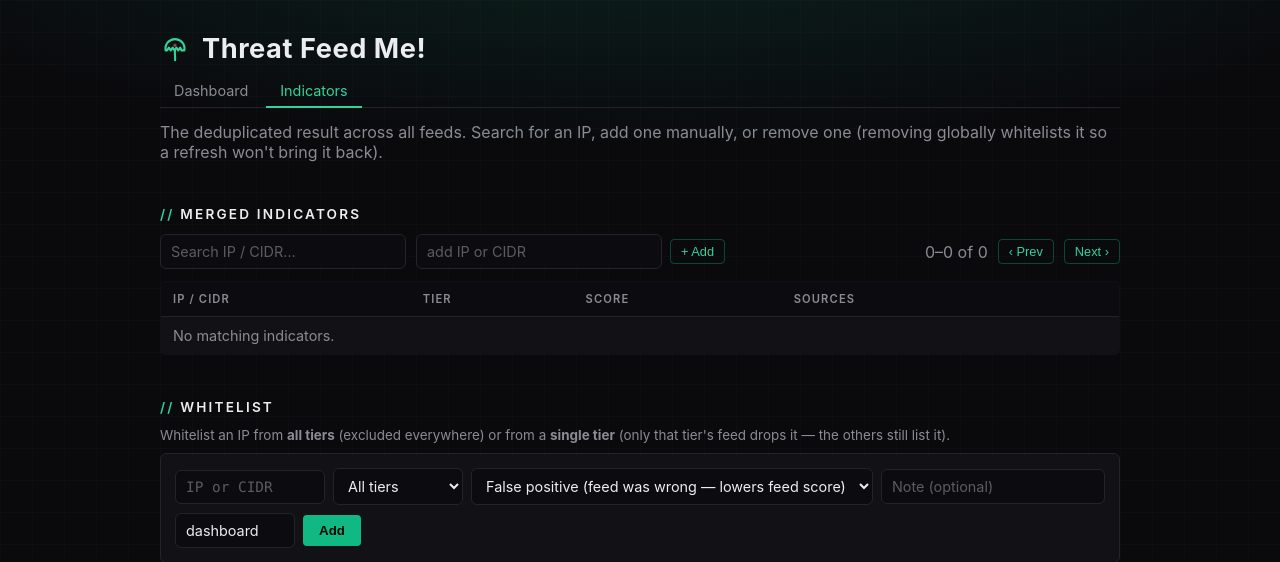
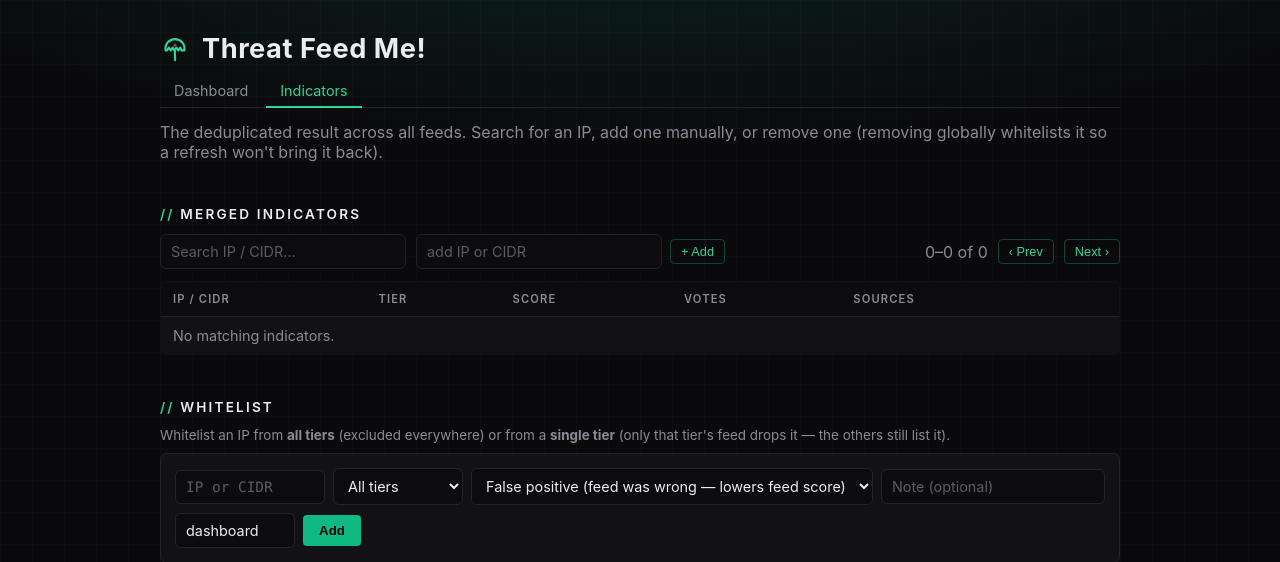
Before and after one commit to alexlinos/threat-feed-me, a FastAPI app: page /indicators in a window 1280 px wide. Shown: the top 562 px of the page. Run offline with FastAPI, Linux system fonts and the light colour scheme; data that the repository does not hold is empty; some libraries are stand-ins or nearby versions.

Commit message:
dashboard: expose effective votes in the indicators table and APIs
The tier of an IP with a short source list was unexplainable from the UI —
netblock votes are counted by the scorer but never listed as sources. Now:

- /api/indicators (list) and /api/indicators/<ip> (detail) carry
  effective_votes (rounded, null until the first rescore)
- the indicators table gains a Votes column; a value exceeding the listed
  source count is flagged with a trailing + (netblock evidence)
- the whitelist modal shows "~ N independent votes" under the sources

Test placement note: the new API test must live above the CSRF section in
test_dashboard_feeds.py — that section's fixture re-imports the package
against a different database, so later `dashboard.db` references no longer
match the module-scoped client.

```diff
--- a/src/threatfeedme/database.py
+++ b/src/threatfeedme/database.py
@@ -86,6 +86,8 @@ class Database:
             confidence_score=row['confidence_score'],
             tier=tier,
             metadata=meta,
+            effective_votes=(row['effective_votes']
+                             if 'effective_votes' in row.keys() else None),
         )
 
     # ==================== SCHEMA ====================
@@ -398,7 +400,7 @@ class Database:
             ALL_FEEDS in feeds for _net, feeds in matcher.cidr_rules)
 
         select_sql = f"""
-            SELECT i.ip, i.confidence_score, i.tier, i.metadata,
+            SELECT i.ip, i.confidence_score, i.tier, i.metadata, i.effective_votes,
                    (SELECT GROUP_CONCAT(source_name) FROM indicator_sources
                     WHERE indicator_id = i.id) AS sources_str
             FROM indicators i{where_sql}
@@ -429,6 +431,8 @@ class Database:
                     "value": _meta_cidr(meta) or ip,
                     "tier": row['tier'],
                     "confidence_score": round(row['confidence_score'], 3),
+                    "effective_votes": (round(row['effective_votes'], 2)
+                                        if row['effective_votes'] is not None else None),
                     "sources": (row['sources_str'] or '').split(',') if row['sources_str'] else [],
                 })
             return {"total": total, "rows": rows}
--- a/src/threatfeedme/models.py
+++ b/src/threatfeedme/models.py
@@ -158,6 +158,10 @@ class ThreatIndicator(BaseModel):
     confidence_score: float
     tier: ConfidenceTier
     metadata: Dict[str, Any] = {}
+    # Overlap-discounted independent-witness count from the last rescore
+    # (None until one has run). Includes netblock-derived votes, so it can
+    # exceed len(sources) — this is what explains an IP's tier.
+    effective_votes: Optional[float] = None
 
     model_config = ConfigDict(from_attributes=True)
 
--- a/src/threatfeedme/routers/indicators.py
+++ b/src/threatfeedme/routers/indicators.py
@@ -128,6 +128,11 @@ def get_indicator_detail(ip: str, _=Depends(require_auth)):
         "value": ind.metadata.get("cidr") or ind.ip,
         "tier": ind.tier.value,
         "confidence_score": round(ind.confidence_score, 3),
+        # Overlap-discounted independent-witness count from the last rescore.
+        # Includes netblock-derived votes, so it can exceed len(sources) —
+        # this is what explains the tier when the source list looks short.
+        "effective_votes": (round(ind.effective_votes, 2)
+                            if ind.effective_votes is not None else None),
         "sources": ind.sources,
     }
 
--- a/src/threatfeedme/static/app.js
+++ b/src/threatfeedme/static/app.js
@@ -199,13 +199,19 @@ async function loadIndicators() {
     indTotal = j.total;
     const body = document.getElementById('ind-body');
     if (!j.indicators.length) {
-        body.innerHTML = '<tr><td colspan="5" class="muted">No matching indicators.</td></tr>';
+        body.innerHTML = '<tr><td colspan="6" class="muted">No matching indicators.</td></tr>';
     } else {
         body.innerHTML = j.indicators.map(i => {
             const badge = 'tier-' + i.tier;
+            // Effective votes can exceed the source count (netblock votes are
+            // counted but not listed); flag that with a + so it reads as
+            // "more evidence than the sources shown".
+            const votes = i.effective_votes == null ? '—'
+                : i.effective_votes.toFixed(1) + (i.effective_votes > i.sources.length ? '+' : '');
             return '<tr><td><code>' + esc(i.value) + '</code></td>' +
                 '<td><span class="badge ' + badge + '">' + esc(i.tier) + '</span></td>' +
                 '<td>' + esc(i.confidence_score) + '</td>' +
+                '<td title="independent witnesses (overlap-discounted)">' + esc(votes) + '</td>' +
                 '<td class="muted" style="font-size:.82em">' + esc(i.sources.join(', ')) + '</td>' +
                 '<td><button class="mini-btn" data-ip="' + esc(i.ip) + '" onclick="openWhitelistModal(this.dataset.ip)">Whitelist…</button> <a class="vt-btn" href="https://www.virustotal.com/gui/search/' + encodeURIComponent(i.value) + '" target="_blank" title="Look up on VirusTotal">VT</a></td></tr>';
         }).join('');
@@ -312,6 +318,11 @@ async function openWhitelistModal(ip) {
         srcBox.innerHTML = sources.length
             ? sources.map(s => '<code>' + esc(s) + '</code>').join(' ')
             : '<span class="muted">no feed sources on record</span>';
+        if (j.effective_votes != null) {
+            srcBox.innerHTML += '<div class="muted" style="margin-top:6px" ' +
+                'title="Independent witnesses after overlap discounting; netblock votes are counted but not listed above.">' +
+                '≈ ' + esc(j.effective_votes.toFixed(1)) + ' independent votes</div>';
+        }
     } catch (e) { srcBox.textContent = 'Could not load sources'; }
     document.getElementById('wl-modal').classList.add('open');
 }
--- a/src/threatfeedme/templates/indicators.html
+++ b/src/threatfeedme/templates/indicators.html
@@ -18,8 +18,10 @@
     </div>
     <div class="table-scroll">
     <table>
-        <thead><tr><th>IP / CIDR</th><th>Tier</th><th>Score</th><th>Sources</th><th></th></tr></thead>
-        <tbody id="ind-body"><tr><td colspan="5" class="muted">Loading…</td></tr></tbody>
+        <thead><tr><th>IP / CIDR</th><th>Tier</th><th>Score</th>
+            <th title="Independent witnesses: each source's vote is discounted by its measured overlap with sources already counted. Includes netblock votes, so it can exceed the listed sources.">Votes</th>
+            <th>Sources</th><th></th></tr></thead>
+        <tbody id="ind-body"><tr><td colspan="6" class="muted">Loading…</td></tr></tbody>
     </table>
     </div>
 
```
Also changed, not shown: tests/test_dashboard_feeds.py (+29 -0 lines).
